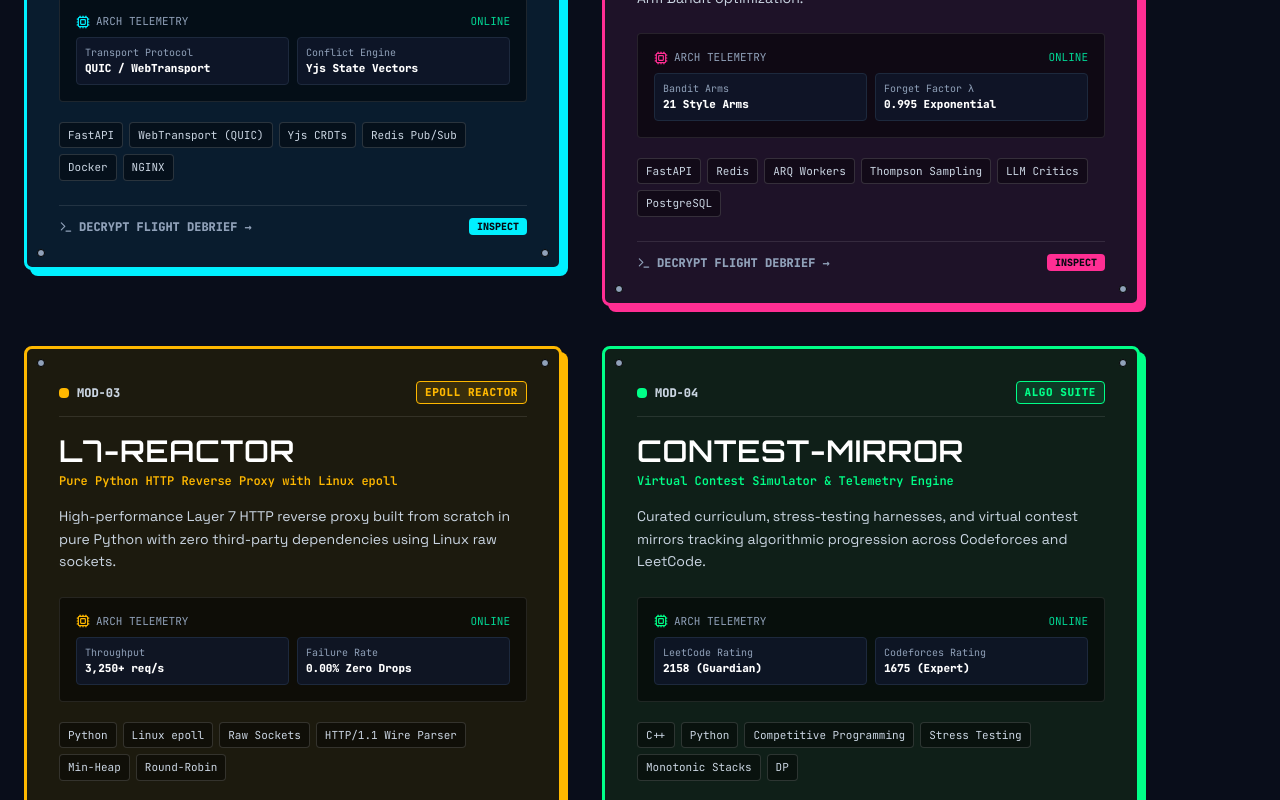
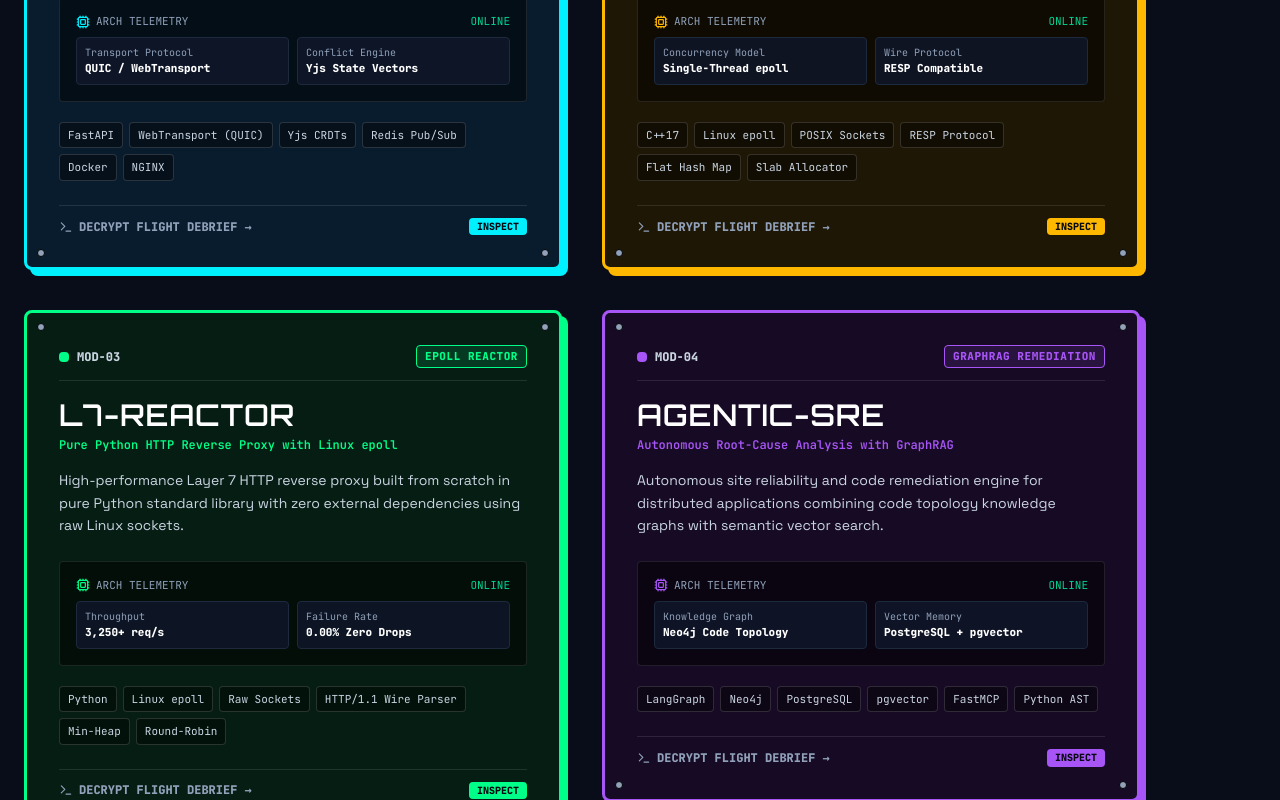
Before and after one commit to singhvi28/singhvi28.github.io, a React (Vite) app: page / in a window 1280 px wide. Shown: the part 2900-3700 px from the top of the page. Built offline with nearby package versions, Linux system fonts and the light colour scheme; a web font is replaced by a local one.

Commit message:
feat: showcase 6 best projects from Desktop/dev on portfolio

```diff
--- a/src/components/OrbitLayer.tsx
+++ b/src/components/OrbitLayer.tsx
@@ -137,7 +137,7 @@
     if (isDragging) return 'MANEUVERING IN ZERO-G 🛸';
     if (scrollProgress < 0.05) return 'T-MINUS 0... READY TO LAUNCH 🚀';
     if (activeSector === 'experience') return 'SECTOR 01: LOGGING 3,250 REQ/S ⚡';
-    if (activeSector === 'projects') return 'SECTOR 02: QUIC + CRDT MODULES 🛠️';
+    if (activeSector === 'projects') return 'SECTOR 02: 6 ORBITAL MODULES ONLINE 🛠️';
     if (activeSector === 'stack') return 'SECTOR 03: 450s Isp THRUSTERS ON 🔥';
     if (activeSector === 'badges') return 'SECTOR 04: LEETCODE GUARDIAN 2158 ⭐';
     if (activeSector === 'contact') return 'SECTOR 05: TOUCHDOWN ACHIEVED 🏆';
--- a/src/components/Projects.tsx
+++ b/src/components/Projects.tsx
@@ -51,11 +51,11 @@
           [projectId]:
             '✓ QUIC handshake completed in 1.8ms\n✓ Connected 200 editors over WebTransport\n✓ Yjs CRDT state vectors merged without conflict\n✓ Redis WAL compacted 14,200 deltas to disk (SET NX)'
         }));
-      } else if (projectId === 'agentic-pipeline') {
+      } else if (projectId === 'SedrisDB') {
         setSimOutput((prev) => ({
           ...prev,
           [projectId]:
-            '✓ ARQ worker picked up task #8912\n✓ Multi-Arm Bandit selected Arm 14 (Beta-Bernoulli)\n✓ Flesch readability score: 68.4 (Target band passed)\n✓ Critique passed with 0 constraint violations'
+            '✓ Linux epoll reactor online on port 6379\n✓ Custom RESP parser zero-copy read: 120,000 ops/sec\n✓ Flat hash map + Slab node pool allocator active\n✓ O(1) LRU eviction verified: 0 memory fragmentation'
         }));
       } else if (projectId === 'l7-load-balancer') {
         setSimOutput((prev) => ({
@@ -63,11 +63,29 @@
           [projectId]:
             '✓ Linux epoll socket pool online (4 workers)\n✓ HTTP/1.1 wire parser zero-copy parse: 3,250 req/s\n✓ Health check: backend-01: OK, backend-02: OK\n✓ 0 drops across 100,000 requests'
         }));
+      } else if (projectId === 'agentic-diagnostic-tool') {
+        setSimOutput((prev) => ({
+          ...prev,
+          [projectId]:
+            '✓ Neo4j GraphRAG topology retrieved: 42 call sites\n✓ pgvector semantic error trace matched: Session #204\n✓ FastMCP AST inspection validated patch syntax\n✓ Automated test suite PASSED: unified diff generated'
+        }));
+      } else if (projectId === 'agentic-pipeline') {
+        setSimOutput((prev) => ({
+          ...prev,
+          [projectId]:
+            '✓ ARQ worker picked up task #8912\n✓ Multi-Arm Bandit selected Arm 14 (Beta-Bernoulli)\n✓ Flesch readability score: 68.4 (Target band passed)\n✓ Critique passed with 0 constraint violations'
+        }));
+      } else if (projectId === 'cf-clone') {
+        setSimOutput((prev) => ({
+          ...prev,
+          [projectId]:
+            '✓ RabbitMQ dispatch to submit_worker pool\n✓ Docker sandbox spawned (memory: 256MB, CPU: 1.0)\n✓ Ran 40 hidden test cases: 0.08s execution time\n✓ WebSocket broadcast: Verdict ACCEPTED (AC)'
+        }));
       } else {
         setSimOutput((prev) => ({
           ...prev,
           [projectId]:
-            '✓ Stress-testing generator created 10,000 random trees\n✓ Solved DP Monotonic Stack in 12ms\n✓ Rating test verified: Guardian 2158 / Expert 1675'
+            '✓ Test harness completed successfully\n✓ Benchmarks verified against SLA'
         }));
       }
     }, 800);
--- a/src/data/portfolioData.ts
+++ b/src/data/portfolioData.ts
@@ -101,7 +101,7 @@
     code: 'MOD-01',
     title: 'COLLAB-DOCS',
     subtitle: 'Real-Time Document Engine over QUIC & CRDTs',
-    summary: 'A high-throughput collaborative workspace built with FastAPI, WebTransport (QUIC), and Yjs CRDTs for conflict-free state resolution under network turbulence.',
+    summary: 'High-throughput collaborative workspace built with FastAPI, WebTransport (QUIC), and Yjs CRDTs for conflict-free state resolution under network turbulence.',
     badge: 'QUIC / CRDT',
     tags: ['FastAPI', 'WebTransport (QUIC)', 'Yjs CRDTs', 'Redis Pub/Sub', 'Docker', 'NGINX'],
     deckBg: '#091C2E',
@@ -118,20 +118,102 @@
       { label: 'Transport Protocol', value: 'QUIC / WebTransport' },
       { label: 'Conflict Engine', value: 'Yjs State Vectors' },
       { label: 'Convergence Delay', value: '< 15 ms' },
-      { label: 'Coordination', value: 'Redis WAL + Compaction' }
+      { label: 'Coordination', value: 'Redis WAL + SET NX' }
     ],
-    githubUrl: 'https://github.com/singhvi28/google-docs-clone/tree/main',
+    githubUrl: 'https://github.com/singhvi28/google-docs-clone',
     demoCommand: 'docker compose up -d && curl -I http://localhost:8000/health'
   },
   {
+    id: 'SedrisDB',
+    code: 'MOD-02',
+    title: 'SEDRIS-DB',
+    subtitle: 'In-Memory Key-Value & Pub/Sub Engine in C++17',
+    summary: 'Single-threaded, event-driven in-memory key-value data store and real-time Pub/Sub engine in C++17 following Redis architectural principles.',
+    badge: 'C++17 REDIS REACTOR',
+    tags: ['C++17', 'Linux epoll', 'POSIX Sockets', 'RESP Protocol', 'Flat Hash Map', 'Slab Allocator'],
+    deckBg: '#1F1706',
+    accentColor: '#FFB800',
+    problem: 'Relational and disk-backed storage introduce query parsing and disk I/O latency for ephemeral telemetry caches, while multi-threaded servers suffer high context-switching overhead under thousands of client connections.',
+    architecture: [
+      'Single-threaded event-driven networking reactor using POSIX raw sockets and Linux epoll I/O multiplexing with edge-triggered readiness.',
+      'State-machine-based parser for Redis Serialization Protocol (RESP), natively resolving TCP stream packet fragmentation and partial reads.',
+      'Primary key index implemented as a custom cache-friendly flat hash map (open addressing with linear probing).',
+      'Slab free-list node pool allocator for SedrisNode instances, eliminating malloc fragmentation and latency spikes during key churn.',
+      'O(1) LRU eviction engine utilizing a hybrid Flat Hash Map + Doubly Linked List with TTL expiry timers.'
+    ],
+    benchmarks: 'Sub-millisecond P99 latency; handles thousands of concurrent persistent client TCP connections with zero context-switching overhead.',
+    metrics: [
+      { label: 'Concurrency Model', value: 'Single-Thread epoll' },
+      { label: 'Wire Protocol', value: 'RESP Compatible' },
+      { label: 'Memory Allocation', value: 'Slab Free-List Pool' },
+      { label: 'LRU Complexity', value: 'O(1) Hash + DList' }
+    ],
+    githubUrl: 'https://github.com/singhvi28/SedrisDB',
+    demoCommand: 'make && ./build/sedris-server --port 6379'
+  },
+  {
+    id: 'l7-load-balancer',
+    code: 'MOD-03',
+    title: 'L7-REACTOR',
+    subtitle: 'Pure Python HTTP Reverse Proxy with Linux epoll',
+    summary: 'High-performance Layer 7 HTTP reverse proxy built from scratch in pure Python standard library with zero external dependencies using raw Linux sockets.',
+    badge: 'EPOLL REACTOR',
+    tags: ['Python', 'Linux epoll', 'Raw Sockets', 'HTTP/1.1 Wire Parser', 'Min-Heap', 'Round-Robin'],
+    deckBg: '#061D13',
+    accentColor: '#00FF88',
+    problem: 'Standard Python WSGI/ASGI gateways add substantial dependency overhead and thread-per-connection bloat when all that is needed is an event-driven reverse proxy routing raw TCP streams.',
+    architecture: [
+      'Event-driven asynchronous reactor using Linux epoll via Python selectors to multiplex thousands of concurrent non-blocking TCP sockets.',
+      'Handcrafted per-connection finite state machine and HTTP/1.1 wire parser handling TCP packet fragmentation, Content-Length, chunked Transfer-Encoding, and X-Forwarded-For injection.',
+      'Pluggable routing algorithms via Round-Robin and Least-Connections backed by an O(log N) min-heap.',
+      'Active background health checks daemon with exponential backoff and idempotent request retries on backend connect failures.'
+    ],
+    benchmarks: '3,250+ requests/sec sustained throughput with 0% failure rate across multi-process socket distribution bypassing GIL bottlenecks.',
+    metrics: [
+      { label: 'Throughput', value: '3,250+ req/s' },
+      { label: 'Failure Rate', value: '0.00% Zero Drops' },
+      { label: 'Dependencies', value: '0 (Pure Python)' },
+      { label: 'Multiplexer', value: 'Linux epoll' }
+    ],
+    githubUrl: 'https://github.com/singhvi28/l7-load-balancer',
+    demoCommand: 'python3 -m proxy.main --workers 4 --algorithm least-conn --port 8080'
+  },
+  {
+    id: 'agentic-diagnostic-tool',
+    code: 'MOD-04',
+    title: 'AGENTIC-SRE',
+    subtitle: 'Autonomous Root-Cause Analysis with GraphRAG',
+    summary: 'Autonomous site reliability and code remediation engine for distributed applications combining code topology knowledge graphs with semantic vector search.',
+    badge: 'GRAPHRAG REMEDIATION',
+    tags: ['LangGraph', 'Neo4j', 'PostgreSQL', 'pgvector', 'FastMCP', 'Python AST'],
+    deckBg: '#170A24',
+    accentColor: '#A855F7',
+    problem: 'Diagnosing complex distributed failures requires engineers to manually cross-correlate stack traces, unstructured error logs, and multi-file code call-graphs, significantly delaying MTTR.',
+    architecture: [
+      'Code topology ingestion into Neo4j graph database mapping class hierarchies, route handlers, imports, and cross-module caller dependencies.',
+      'Vector memory layer backed by PostgreSQL + pgvector storing past remediation sessions, patch history, and semantic log embeddings.',
+      'FastMCP tool server exposing sandboxed AST inspection, syntax lint checks, test suite runners, and isolated code reading.',
+      'LangGraph cyclical orchestration loop: Parse → Retrieve (GraphRAG) → Diagnose/Patch → Test Suite Verification → Rollback on Failure.'
+    ],
+    benchmarks: 'Dramatically cuts MTTR by autonomously synthesizing, syntax-verifying, and applying unified diff patches that pass test suites on first attempt.',
+    metrics: [
+      { label: 'Knowledge Graph', value: 'Neo4j Code Topology' },
+      { label: 'Vector Memory', value: 'PostgreSQL + pgvector' },
+      { label: 'Orchestration', value: 'LangGraph State Machine' },
+      { label: 'Tool Protocol', value: 'FastMCP Server' }
+    ],
+    githubUrl: 'https://github.com/singhvi28/agentic-diagnostic-tool',
+    demoCommand: 'diagnostic-agent --log logs/app_errors.log --apply'
+  },
+  {
     id: 'agentic-pipeline',
-    code: 'MOD-02',
+    code: 'MOD-05',
     title: 'AGENTIC CONTENT ENGINE',
     subtitle: 'Self-Correcting Autonomous Pipeline with Contextual RL',
     summary: 'Multi-platform content orchestration engine featuring recursive agent loops (Plan → Draft → Critique → Revise) and Contextual Multi-Arm Bandit optimization.',
-    badge: 'AGENTIC RL',
+    badge: 'THOMPSON BANDIT',
     tags: ['FastAPI', 'Redis', 'ARQ Workers', 'Thompson Sampling', 'LLM Critics', 'PostgreSQL'],
-    deckBg: '#1E1228',
+    deckBg: '#1F0B18',
     accentColor: '#FF2E93',
     problem: 'Single-shot LLM prompts hallucinate formatting rules and decay into generic copy without self-reflection, while fixed templates fail to adapt to engagement feedback across different distribution channels.',
     architecture: [
@@ -151,57 +233,31 @@
     demoCommand: 'python -m pipeline.worker --concurrency 4'
   },
   {
-    id: 'l7-load-balancer',
-    code: 'MOD-03',
-    title: 'L7-REACTOR',
-    subtitle: 'Pure Python HTTP Reverse Proxy with Linux epoll',
-    summary: 'High-performance Layer 7 HTTP reverse proxy built from scratch in pure Python with zero third-party dependencies using Linux raw sockets.',
-    badge: 'EPOLL REACTOR',
-    tags: ['Python', 'Linux epoll', 'Raw Sockets', 'HTTP/1.1 Wire Parser', 'Min-Heap', 'Round-Robin'],
-    deckBg: '#1C1A0E',
-    accentColor: '#FFB800',
-    problem: 'Standard Python WSGI/ASGI gateways add substantial dependency overhead and thread-per-connection bloat when all that is needed is an event-driven, zero-dependency reverse proxy routing raw TCP streams.',
+    id: 'cf-clone',
+    code: 'MOD-06',
+    title: 'YUKTICODE JUDGE',
+    subtitle: 'Sandboxed Online Judge & Real-Time Contest Platform',
+    summary: 'Full-stack competitive programming judge and contest platform featuring secure sandboxed Docker execution, task queues, and live WebSocket verdict streaming.',
+    badge: 'SANDBOXED JUDGE',
+    tags: ['React', 'FastAPI', 'RabbitMQ', 'Docker', 'PostgreSQL', 'Redis', 'WebSockets'],
+    deckBg: '#071526',
+    accentColor: '#38BDF8',
+    problem: 'Executing untrusted user-submitted code in competitive programming contests demands sub-second execution, strict hardware isolation to prevent fork bombs and malicious system calls, and real-time verdict delivery.',
     architecture: [
-      'Event-driven asynchronous reactor using Linux epoll via Python selectors to multiplex thousands of concurrent TCP sockets on a non-blocking loop.',
-      'Handcrafted per-connection finite state machine and HTTP/1.1 wire parser handling TCP packet fragmentation, Content-Length, chunked Transfer-Encoding, and X-Forwarded-For injection.',
-      'Pluggable routing algorithms via Round-Robin and Least-Connections backed by an O(log N) min-heap.',
-      'Active background health checks daemon with exponential backoff and idempotent request retries on backend connect failures.'
+      'Full-stack competitive programming engine powered by React (frontend), FastAPI (REST API), PostgreSQL (persistence), and Redis (caching & session state).',
+      'Asynchronous task distribution pipeline using RabbitMQ with dedicated worker queues separating interactive runs from formal contest submissions.',
+      'Sandboxed code execution engine running inside ephemeral, unprivileged Docker containers with Linux cgroups enforcing hard CPU time limits and memory boundaries.',
+      'Real-time WebSocket event streaming broadcasting instantaneous compilation, test-case verdicts (AC/WA/TLE/MLE), and live contest leaderboard rankings.'
     ],
-    benchmarks: '3,250+ requests/sec sustained throughput with 0% failure rate across multi-process socket distribution bypassing GIL bottlenecks.',
+    benchmarks: 'Safely executes untrusted C++ and Python submissions in sub-500ms cycles with 100% process isolation.',
     metrics: [
-      { label: 'Throughput', value: '3,250+ req/s' },
-      { label: 'Failure Rate', value: '0.00% Zero Drops' },
-      { label: 'Dependencies', value: '0 (Pure Python)' },
-      { label: 'Multiplexer', value: 'Linux epoll' }
+      { label: 'Sandbox Engine', value: 'Docker + Linux cgroups' },
+      { label: 'Message Queue', value: 'RabbitMQ Workers' },
+      { label: 'Live Telemetry', value: 'WebSocket Verdict Stream' },
+      { label: 'Core Framework', value: 'FastAPI + React' }
     ],
-    githubUrl: 'https://github.com/singhvi28/l7-load-balancer',
-    demoCommand: 'python3 -m proxy.main --workers 4 --algorithm least-conn --port 8080'
-  },
-  {
-    id: 'algo-suite',
-    code: 'MOD-04',
-    title: 'CONTEST-MIRROR',
-    subtitle: 'Virtual Contest Simulator & Telemetry Engine',
-    summary: 'Curated curriculum, stress-testing harnesses, and virtual contest mirrors tracking algorithmic progression across Codeforces and LeetCode.',
-    badge: 'ALGO SUITE',
-    tags: ['C++', 'Python', 'Competitive Programming', 'Stress Testing', 'Monotonic Stacks', 'DP'],
-    deckBg: '#0F1F18',
-    accentColor: '#00FF88',
-    problem: 'Solving hard competitive programming problems in contest environments requires stress testing generators, deterministic verification against brute-force oracles, and edge-case fuzzing.',
-    architecture: [
-      'Built custom stress-testing harnesses generating random corner-case graphs, trees, and numeric inputs to find counterexamples against brute-force models in sub-second cycles.',
-      'Implemented optimized C++ and Python data structures: Fenwick Trees, Segment Trees with Lazy Propagation, Monotonic Stacks, and Disjoint Set Unions.',
-      'Automated leaderboard parsing and personal telemetry charts mapping rating curves across 1,500+ solved problems.'
-    ],
-    benchmarks: 'Guardian 2158 rank on LeetCode (Top 1.15%) and Expert on Codeforces (1675).',
-    metrics: [
-      { label: 'LeetCode Rating', value: '2158 (Guardian)' },
-      { label: 'Codeforces Rating', value: '1675 (Expert)' },
-      { label: 'Problems Solved', value: '1,500+' },
-      { label: 'Contest Best', value: 'Global Rank 113' }
-    ],
-    githubUrl: 'https://github.com/singhvi28/competitive-programming',
-    demoCommand: 'python3 stress1.py --generator tree --oracle brute.cpp --solution sol.cpp'
+    githubUrl: 'https://github.com/singhvi28/yukticode',
+    demoCommand: 'docker compose up -d && python worker.py --concurrency 8'
   }
 ];
 
```
